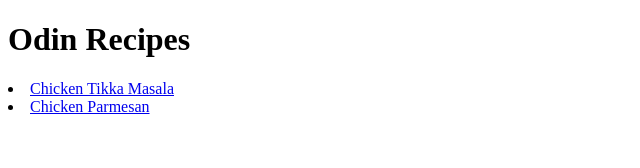
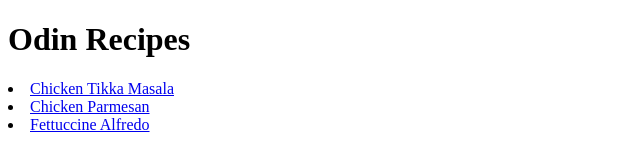
Before and after one commit to bnlaughlin15/odin-recipes, a plain HTML site: page index.html in a window 1280 px wide. Shown: the whole page, without its empty margins (0-640 px from the left). Drawn offline with Linux system fonts and the light colour scheme.

Commit message:
Edit index.html

```diff
--- a/index.html
+++ b/index.html
@@ -10,6 +10,7 @@
         <uo>
             <li><a href="recipes/chicken-tikka-masala.html">Chicken Tikka Masala</a></li>
             <li><a href="recipes/chicken-parmesan.html">Chicken Parmesan</a></li>
+            <li><a href="recipes/fettuccine-alfredo.html">Fettuccine Alfredo</a></li>
         </uo>
 
     </body>
```
